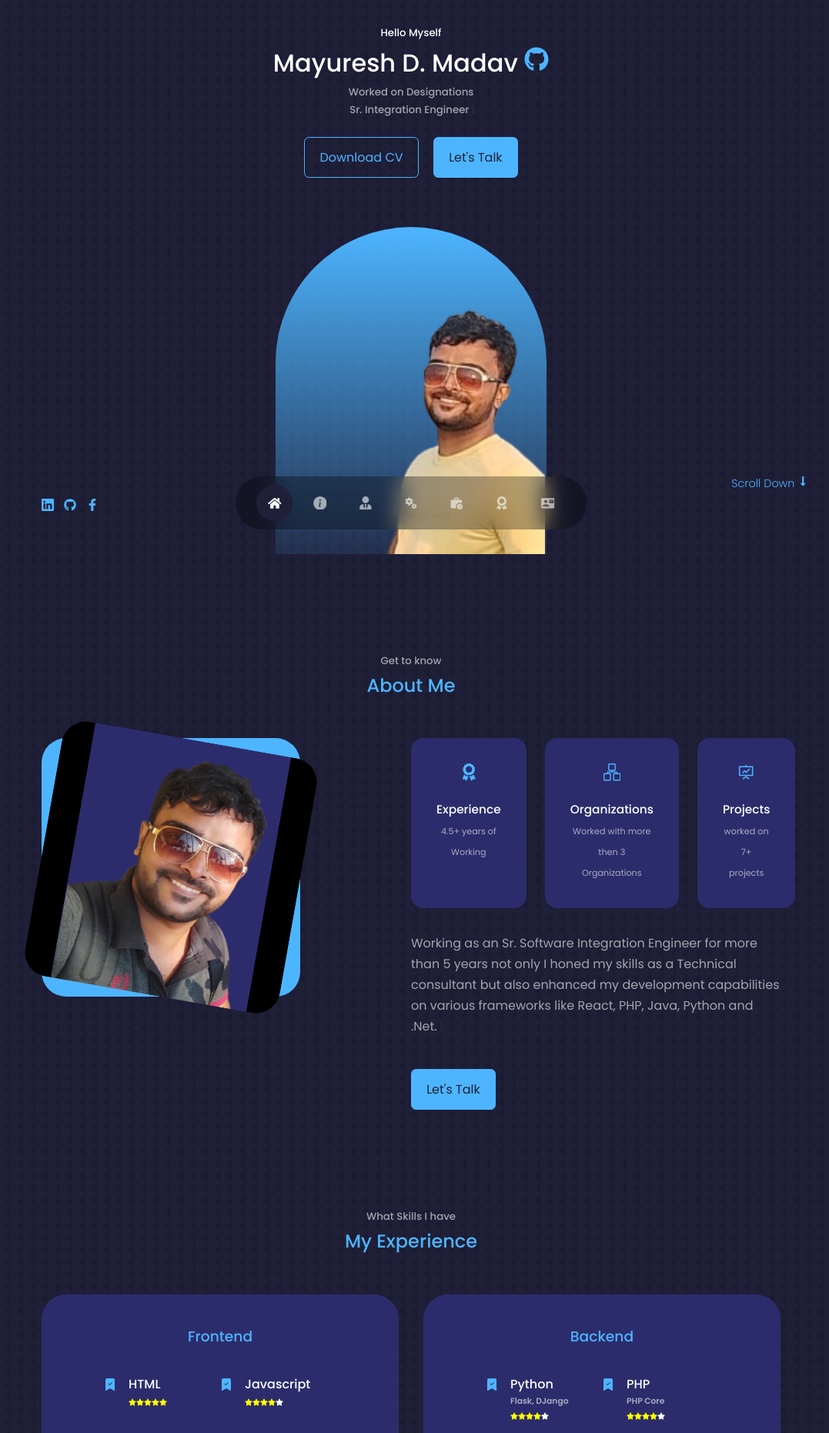
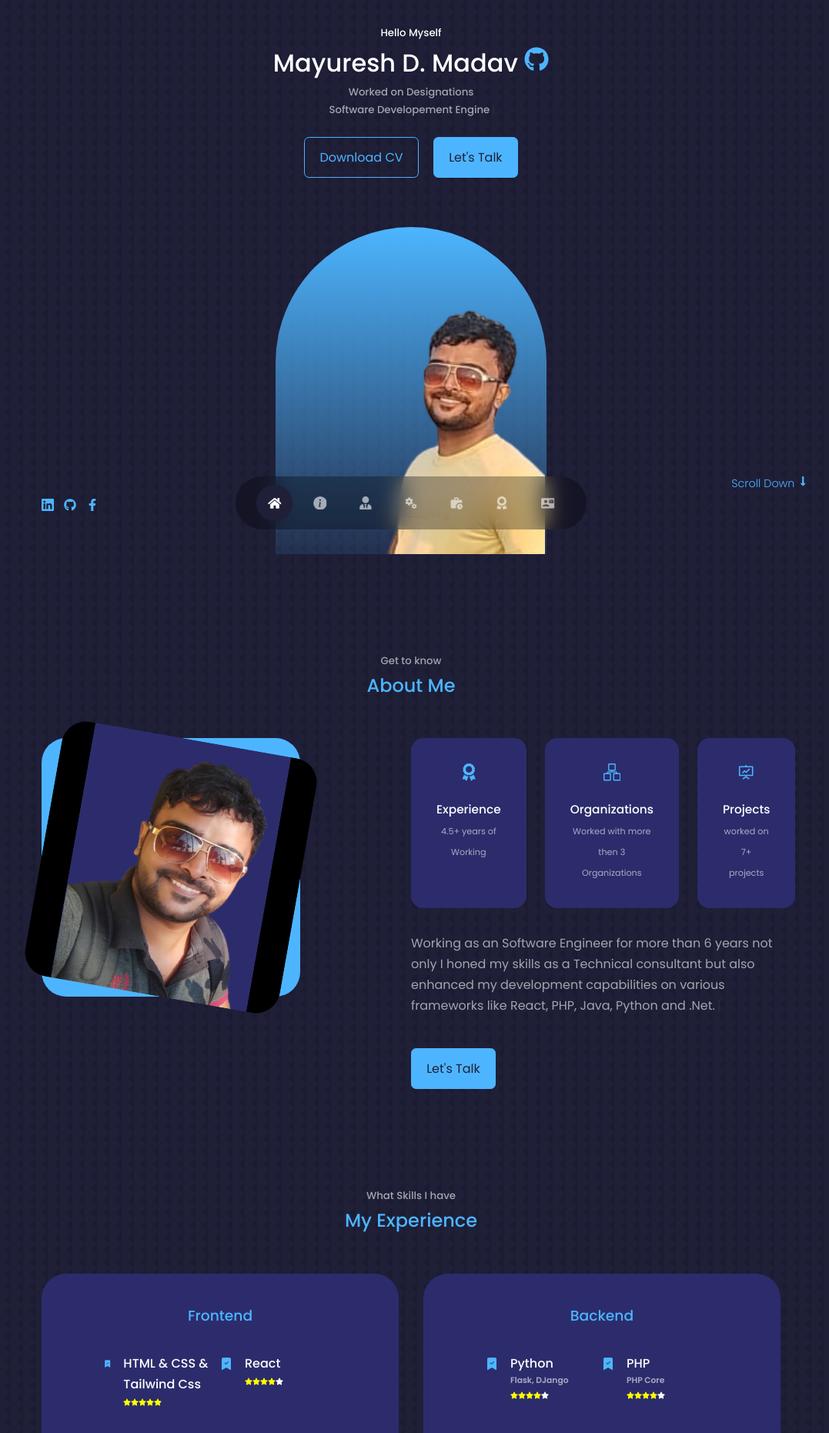
Before and after one commit to MayureshDMadav/Portfolio, a React (Create React App) app: page / in a window 1280 px wide. Shown: the part 80-1942 px from the top of the page at 77% size, without its empty margins (106-1183 px from the left). Built offline with nearby package versions, Linux system fonts and the light colour scheme.

Commit message:
updated_March3_2025

```diff
--- a/src/component/experience/frontend.json
+++ b/src/component/experience/frontend.json
@@ -1,22 +1,30 @@
 [
     {
-        "language":"HTML",
+        "language":"HTML & CSS & Tailwind Css",
         "rating":"5"
     },
     {
-        "language":"Javascript",
+        "language":"React",
+        "rating":"4.5"
+    },
+    {
+        "language":"Javascript && Typescript",
+        "rating":"4"
+    },
+    {
+        "language":"Swagger UI",
+        "rating":"3"
+    },
+    {
+        "language":"ANT UI",
+        "rating":"4"
+    },
+    {
+        "language":"Svelte",
         "rating":"4"
     },
     {
         "language":"Material UI",
-        "rating":"5"
-    },
-    {
-        "language":"CSS",
         "rating":"4"
-    },
-    {
-        "language":"React",
-        "rating":"4.5"
     }
 ]
--- a/src/component/header/Cta.jsx
+++ b/src/component/header/Cta.jsx
@@ -1,10 +1,9 @@
 import React from 'react'
-import cv from '../../assets/cv.pdf'
 
 const Cta = () => {
   return (
     <div className="cta">
-        <a href={cv} className='btn'>Download CV</a>
+        <a href={"https://docs.google.com/document/d/1g4ngA6lQtdDUhKYVKpXi9NVKsl44rnTS/export?format=pdf&gid=0"} className='btn'>Download CV</a>
         <a href="#contact" className='btn btn-primary'>Let's Talk</a>
     </div>
   )
--- a/src/component/header/Header.jsx
+++ b/src/component/header/Header.jsx
@@ -13,7 +13,7 @@ const Header = () => {
       <h5>Hello Myself</h5>
       <h1>Mayuresh D. Madav <a href="https://github.com/MayureshDMadav" target='_blank'><FaGithub/></a> </h1>
       <h5 className="text-light">Worked on Designations</h5>
-      <h5 className="text-light">Sr. <Headertype/></h5>
+      <h5 className="text-light"><Headertype/></h5>
       <Cta/>
       <Headersocial/>
       <div className="me">
--- a/src/component/portfolio/Portfolio.jsx
+++ b/src/component/portfolio/Portfolio.jsx
@@ -3,8 +3,6 @@ import './portfolio.css'
 import portfolio from './portfolio.json'
 
 const Portfolio = () => {
-
-  console.log()
 
   return (
     <section id='portfolio'>
@@ -29,10 +27,10 @@ const Portfolio = () => {
                   <p><h5>Worked : {data.worked}</h5></p>
                 </li>
               </ul>
-              <div className="portfolil__item-cta">
+              {/* <div className="portfolil__item-cta">
               <a href={data.gitUrl} className='btn'Style={`${data.gitUrl === 'NA'? "display:none":""}`} >GitHub</a>
               <a href={data.webLink} className='btn btn-primary' Style={`${data.restricted === 'Yes'? "display:none":""}`}   target='_blank'>Live Demo</a>
-              </div>
+              </div> */}
           </article>
 
           )
--- a/src/component/portfolio/portfolio.json
+++ b/src/component/portfolio/portfolio.json
@@ -1,4 +1,17 @@
 [
+    {
+        "title":"Gokwik Merchant Dashboard",
+        "frontend": "React ,Ant UI",
+        "backend":"Node Js",
+        "Tools":"BitBucket ,Docker ,Jenkins",
+        "status":"Active",
+        "access":"Private",
+        "worked":"Contributor",
+        "restricted":"Yes",
+        "gitUrl":"NA",
+        "webLink":"https://dashboard.gokwik.co/",
+        "src":"portfolioimg/gokwikDashboard.png"
+    },
     {
         "title":"SIMPL Documentation Portal",
         "frontend": "Docusaurus , ReactJS , SwaggerUI",
@@ -8,7 +21,7 @@
         "access":"Private",
         "worked":"Contributor",
         "restricted":"Yes",
-        "gitUrl":"https://github.com/GetSimpl/documentation-pipeline",
+        "gitUrl":"NA",
         "webLink":"https://docs.getsimpl.com/integration/",
         "src":"portfolioimg/portfolio1.png"
     },
--- a/src/component/typewriter/currentexp.js
+++ b/src/component/typewriter/currentexp.js
@@ -4,7 +4,7 @@ import { useTypewriter, Cursor } from "react-simple-typewriter";
 function Currentexp() {
   const [text] = useTypewriter({
     words: [
-      "Working as an Sr. Software Integration Engineer for more than 5 years not only I honed my skills as a Technical consultant but also enhanced my development capabilities on various frameworks like React, PHP, Java, Python and .Net.",
+      "Working as an Software Engineer for more than 6 years not only I honed my skills as a Technical consultant but also enhanced my development capabilities on various frameworks like React, PHP, Java, Python and .Net.",
       "Additional ability to analyze and debug any technical error that are being faced at the time of integration by the merchant on any platform and provide real-time capability to enable fast integration.",
       "Also skillful enough to understand the requirement and creating various automation tool that helps to make process faster and more reliable.Also provided contribution on developing and maintaining documentation portal and websites.",
     ],
--- a/src/component/typewriter/headertype.js
+++ b/src/component/typewriter/headertype.js
@@ -3,7 +3,7 @@ import { useTypewriter, Cursor } from "react-simple-typewriter";
 
 function Headertype() {
   const [text] = useTypewriter({
-    words: ["Integration Engineer"],
+    words: ["Sr. Integration Engineer","Software Developement Engineer"],
     loop: {},
   });
   return (
```
Also changed, not shown: public/portfolioimg/gokwikDashboard.png (added), 1 other file (tests, documents, lock files or other folders).
